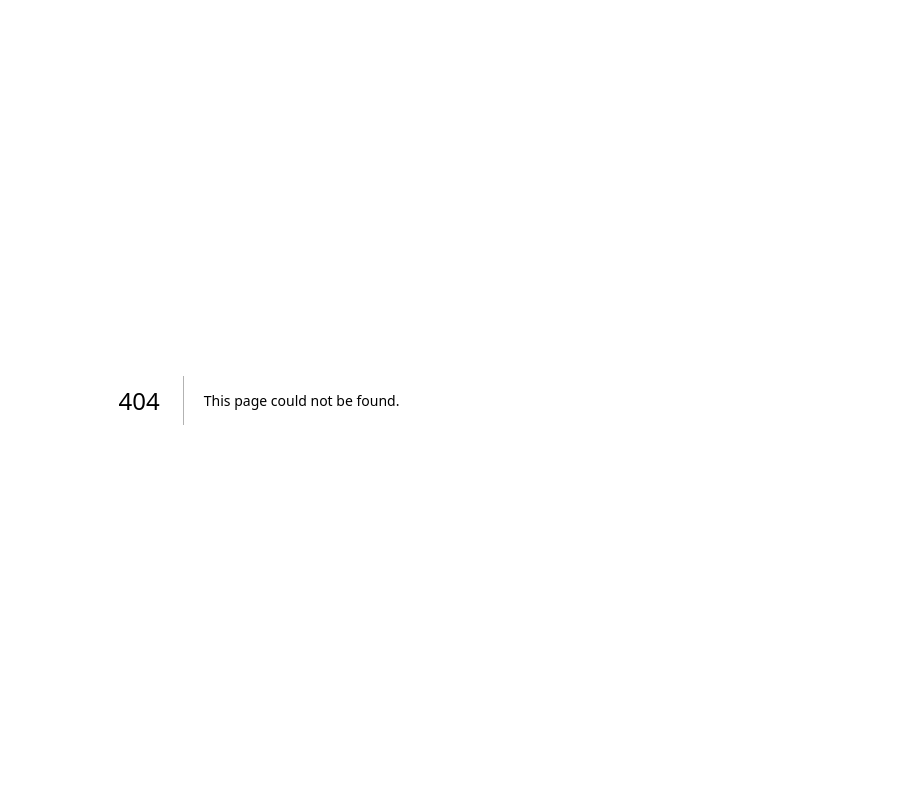
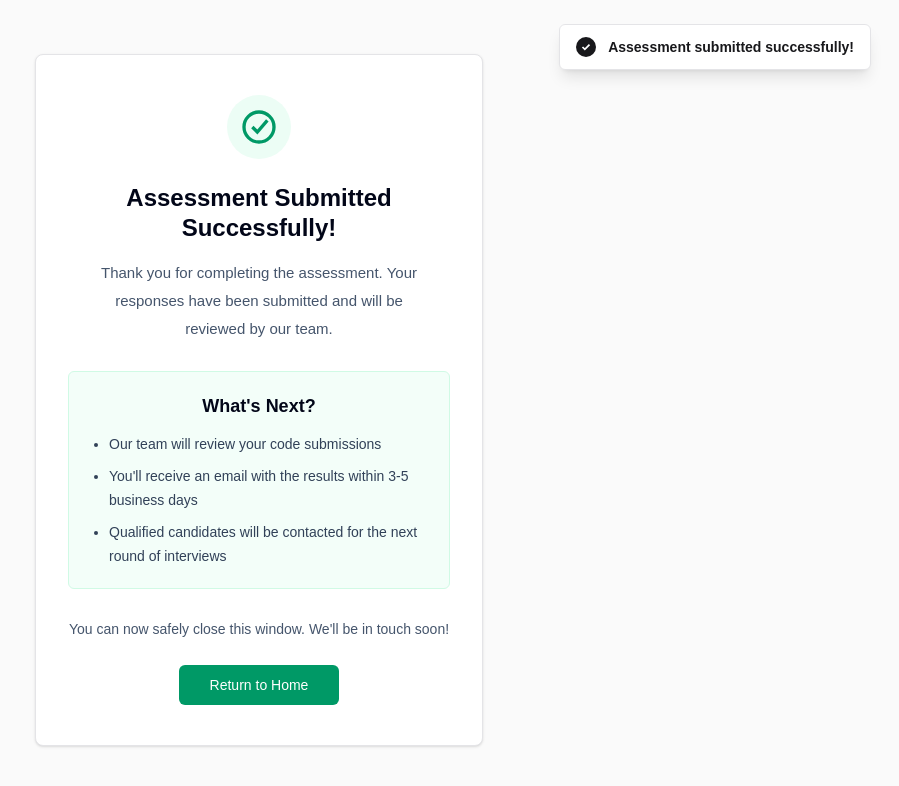
Before and after one commit to SheCanCODE-Capstone-Projects/Assessment_Platfrom_fe, a Next.js app: page /SubmittedPage in a window 1280 px wide. Before the commit this address had no page. Shown: the top 786 px of the page, without its empty margins (381-1280 px from the left). Built offline with nearby package versions, Linux system fonts and the light colour scheme.

Commit message:
Add assessment submit modal and success page

```diff
--- a/pages/AssessmentPage.tsx
+++ b/pages/AssessmentPage.tsx
@@ -1,9 +1,11 @@
 import { useCallback, useEffect, useMemo, useRef, useState } from "react";
+import { useRouter } from "next/router";
 import MonacoEditor from "@monaco-editor/react";
 
 import Navbar from "@/src/components/layout/Navbar";
 import Button from "@/src/components/ui/Button";
 import CameraMonitor from "@/src/features/assessment-session/components/CameraMonitor";
+import SubmitConfirmModal from "@/src/components/modals/SubmitConfirmModal";
 
 const TOTAL_SECONDS = 60 * 60;
 const MAX_TAB_VIOLATIONS = 3;
@@ -366,16 +368,19 @@ function CodeEditor({
 }
 
 export default function AssessmentPage() {
+  const router = useRouter();
   const [activeIndex, setActiveIndex] = useState(0);
   const [selectedLanguage] = useState<Language>(getCandidateLanguage);
   const [toast, setToast] = useState("");
   const [, setViolations] = useState(0);
   const violationsRef = useRef(0);
   const [submitted, setSubmitted] = useState(false);
+  const [showSubmitModal, setShowSubmitModal] = useState(false);
   const [answers, setAnswers] = useState<Record<string, string>>({});
 
   const submitAssessment = useCallback((reason: SubmitReason = "manual") => {
     setSubmitted(true);
+    setShowSubmitModal(false);
     setToast(
       reason === "timer"
         ? "Time is up. Your assessment has been submitted."
@@ -385,12 +390,18 @@ export default function AssessmentPage() {
     );
 
     if (typeof window !== "undefined") {
-      window.sessionStorage.setItem(
-        "assessmentSubmission",
-        JSON.stringify({ submittedAt: new Date().toISOString(), reason })
-      );
+      try {
+        window.sessionStorage.setItem(
+          "assessmentSubmission",
+          JSON.stringify({ submittedAt: new Date().toISOString(), reason })
+        );
+      } catch {
+        // Keep submission moving if browser storage is unavailable.
+      }
     }
-  }, []);
+
+    void router.push("/submitted");
+  }, [router]);
 
   const handleCameraBlocked = useCallback((message: string) => {
     setToast(message);
@@ -439,7 +450,7 @@ export default function AssessmentPage() {
               <ClockIcon />
               <span>{formatTime(secondsLeft)}</span>
             </div>
-            <Button tone="orange" onClick={() => submitAssessment("manual")} disabled={submitted} className="h-10 rounded-md px-5 font-semibold">
+            <Button tone="orange" onClick={() => setShowSubmitModal(true)} disabled={submitted} className="h-10 rounded-md px-5 font-semibold">
               Submit
             </Button>
           </div>
@@ -447,6 +458,12 @@ export default function AssessmentPage() {
       />
 
       <Toast message={toast} tone={submitted ? "danger" : "warning"} />
+      <SubmitConfirmModal
+        isOpen={showSubmitModal}
+        isSubmitting={submitted}
+        onCancel={() => setShowSubmitModal(false)}
+        onConfirm={() => submitAssessment("manual")}
+      />
       <CameraMonitor
         className="bottom-4 left-4 z-40"
         disabled={submitted}
--- a/pages/CandidateRegisterPage.tsx
+++ b/pages/CandidateRegisterPage.tsx
@@ -12,6 +12,7 @@ import { useRouter } from "next/router";
 
 import Navbar from "@/src/components/layout/Navbar";
 import Button from "@/src/components/ui/Button";
+import SuccessToast from "@/src/components/feedback/SuccessToast";
 
 const LANGUAGE_OPTIONS = [
   "JavaScript",
@@ -261,12 +262,7 @@ export default function CandidateRegisterPage() {
       <Navbar right={<span aria-hidden="true" />} />
 
       {showSuccess && (
-        <div className="fixed top-6 right-6 z-50 flex items-center gap-3 rounded-xl bg-white border border-zinc-200 px-5 py-3 shadow-xl">
-          <svg viewBox="0 0 24 24" className="h-4 w-4 shrink-0 text-emerald-500" fill="none" stroke="currentColor" strokeWidth="2.5" aria-hidden="true">
-            <path d="m5 12 5 5L20 7" />
-          </svg>
-          <p className="text-[13px] font-semibold text-zinc-900">Information saved successfully!</p>
-        </div>
+        <SuccessToast message="Information saved successfully!" />
       )}
 
       <main className="px-4 py-10 sm:px-6 sm:py-14">
--- /dev/null
+++ b/pages/SubmittedPage.tsx
@@ -0,0 +1,58 @@
+import Button from "@/src/components/ui/Button";
+import SuccessToast from "@/src/components/feedback/SuccessToast";
+
+/**
+ * Shows the final confirmation after an assessment has been submitted.
+ */
+export default function SubmittedPage() {
+  return (
+    <div className="min-h-screen bg-zinc-50 px-4 py-8 text-slate-900 sm:px-6">
+      <SuccessToast message="Assessment submitted successfully!" />
+
+      <main className="mx-auto flex min-h-[calc(100vh-4rem)] w-full max-w-[448px] items-center">
+        <section className="w-full rounded-lg border border-zinc-200 bg-white px-8 py-10 text-center shadow-sm">
+          <div className="mx-auto flex h-16 w-16 items-center justify-center rounded-full bg-emerald-50 text-emerald-600">
+            <svg
+              viewBox="0 0 24 24"
+              className="h-10 w-10"
+              fill="none"
+              stroke="currentColor"
+              strokeWidth="2"
+              aria-hidden="true"
+            >
+              <circle cx="12" cy="12" r="9" />
+              <path d="m8 12 3 3 6-7" />
+            </svg>
+          </div>
+
+          <h1 className="mt-6 text-2xl font-bold leading-tight text-slate-950">
+            Assessment Submitted Successfully!
+          </h1>
+          <p className="mx-auto mt-4 max-w-[350px] text-[15px] leading-7 text-slate-600">
+            Thank you for completing the assessment. Your responses have been
+            submitted and will be reviewed by our team.
+          </p>
+
+          <section className="mt-7 rounded-md border border-emerald-100 bg-emerald-50/60 p-5 text-left">
+            <h2 className="text-center text-lg font-bold text-slate-950">
+              What&apos;s Next?
+            </h2>
+            <ul className="mt-3 list-disc space-y-2 pl-5 text-sm leading-6 text-slate-700">
+              <li>Our team will review your code submissions</li>
+              <li>You&apos;ll receive an email with the results within 3-5 business days</li>
+              <li>Qualified candidates will be contacted for the next round of interviews</li>
+            </ul>
+          </section>
+
+          <p className="mt-7 text-sm leading-6 text-slate-600">
+            You can now safely close this window. We&apos;ll be in touch soon!
+          </p>
+
+          <Button href="/" tone="green" className="mt-6 min-w-40 rounded-md">
+            Return to Home
+          </Button>
+        </section>
+      </main>
+    </div>
+  );
+}
--- /dev/null
+++ b/pages/submitted.tsx
@@ -0,0 +1 @@
+export { default } from "./SubmittedPage";
--- /dev/null
+++ b/src/components/feedback/SuccessToast.tsx
@@ -0,0 +1,25 @@
+type SuccessToastProps = {
+  message: string;
+};
+
+export default function SuccessToast({ message }: SuccessToastProps) {
+  return (
+    <div className="fixed right-4 top-6 z-50 max-w-[calc(100vw-2rem)] rounded-md border border-zinc-200 bg-white px-4 py-3 text-sm font-semibold text-zinc-900 shadow-lg sm:right-7">
+      <div className="flex items-center gap-3">
+        <span className="inline-flex h-5 w-5 shrink-0 items-center justify-center rounded-full bg-zinc-900 text-white">
+          <svg
+            viewBox="0 0 24 24"
+            className="h-3.5 w-3.5"
+            fill="none"
+            stroke="currentColor"
+            strokeWidth="3"
+            aria-hidden="true"
+          >
+            <path d="m6 12 4 4 8-8" />
+          </svg>
+        </span>
+        <span>{message}</span>
+      </div>
+    </div>
+  );
+}
--- /dev/null
+++ b/src/components/modals/SubmitConfirmModal.jsx
@@ -0,0 +1,76 @@
+import { useEffect } from "react";
+
+/**
+ * Confirms manual assessment submission before the candidate loses edit access.
+ */
+export default function SubmitConfirmModal({
+  isOpen,
+  onCancel,
+  onConfirm,
+  isSubmitting = false,
+}) {
+  useEffect(() => {
+    if (!isOpen) return undefined;
+
+    function handleKeyDown(event) {
+      if (event.key === "Escape") onCancel();
+    }
+
+    document.addEventListener("keydown", handleKeyDown);
+    return () => document.removeEventListener("keydown", handleKeyDown);
+  }, [isOpen, onCancel]);
+
+  if (!isOpen) return null;
+
+  return (
+    <div
+      aria-modal="true"
+      className="fixed inset-0 z-[100] flex items-center justify-center bg-black/55 px-4 py-6"
+      role="dialog"
+    >
+      <div className="w-full max-w-[448px] rounded-lg bg-white px-6 py-7 shadow-2xl">
+        <div className="mx-auto flex h-11 w-11 items-center justify-center rounded-full bg-orange-50 text-orange-500">
+          <svg
+            viewBox="0 0 24 24"
+            className="h-6 w-6"
+            fill="none"
+            stroke="currentColor"
+            strokeWidth="2"
+            aria-hidden="true"
+          >
+            <circle cx="12" cy="12" r="9" />
+            <path d="M12 8v5" />
+            <path d="M12 16h.01" />
+          </svg>
+        </div>
+
+        <h2 className="mt-5 text-center text-xl font-bold text-slate-950">
+          Submit Assessment?
+        </h2>
+        <p className="mx-auto mt-3 max-w-[330px] text-center text-sm leading-6 text-slate-600">
+          Are you sure you want to submit your assessment? You won&apos;t be able
+          to make changes after submission.
+        </p>
+
+        <div className="mt-6 flex flex-col-reverse gap-3 sm:flex-row sm:justify-center">
+          <button
+            type="button"
+            onClick={onCancel}
+            disabled={isSubmitting}
+            className="inline-flex h-11 min-w-28 items-center justify-center rounded-md border border-zinc-300 bg-white px-5 text-sm font-semibold text-zinc-900 transition hover:bg-zinc-50 focus-visible:outline-none focus-visible:ring-2 focus-visible:ring-orange-500/40 disabled:pointer-events-none disabled:opacity-60"
+          >
+            Cancel
+          </button>
+          <button
+            type="button"
+            onClick={onConfirm}
+            disabled={isSubmitting}
+            className="inline-flex h-11 min-w-32 items-center justify-center rounded-md bg-emerald-600 px-5 text-sm font-semibold text-white transition hover:bg-emerald-700 focus-visible:outline-none focus-visible:ring-2 focus-visible:ring-emerald-500/40 disabled:pointer-events-none disabled:opacity-60"
+          >
+            {isSubmitting ? "Submitting..." : "Submit Now"}
+          </button>
+        </div>
+      </div>
+    </div>
+  );
+}
```
